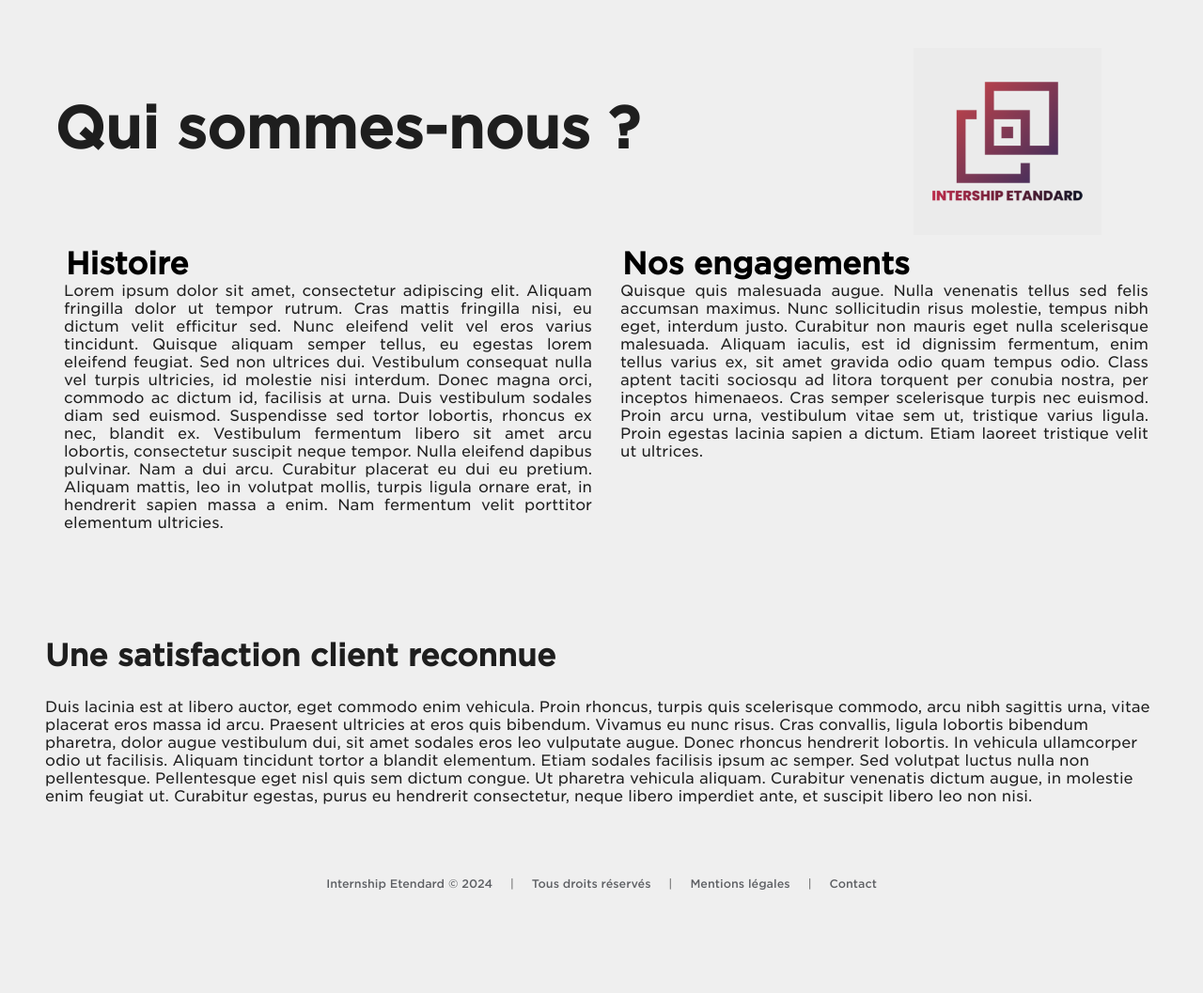
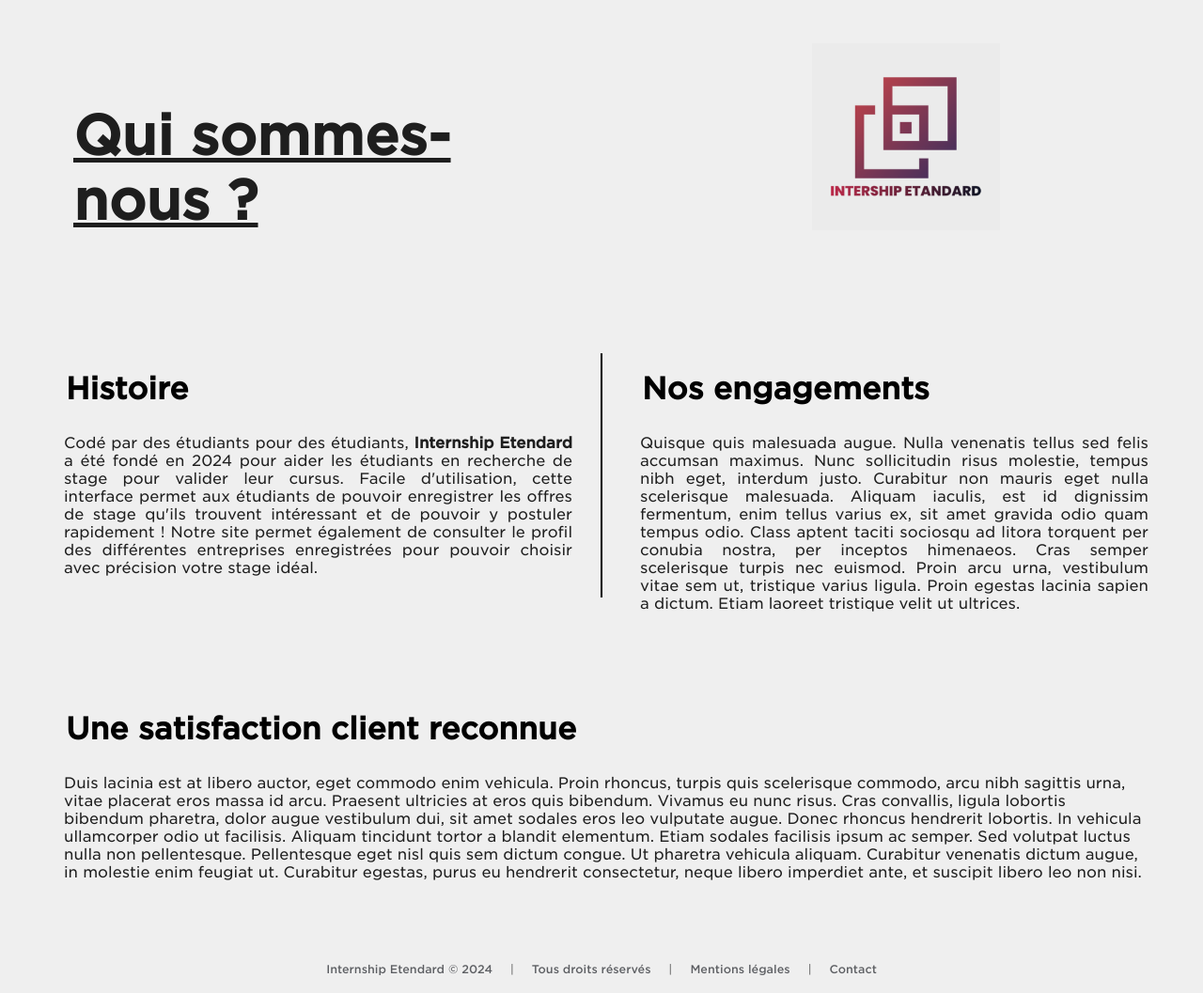
Before and after one commit to Yug0-o/Projet-WEB, a PHP site: page /about.html in a window 1280 px wide. Shown: the part 72-1129 px from the top of the page at 94% size. Before the commit the page ends 1019 px from the top, so only its background shows below. Run offline with PHP 8.4, Linux system fonts and the light colour scheme.

Commit message:
Upgrade of the visual design of the website

```diff
--- a/about.html
+++ b/about.html
@@ -20,12 +20,13 @@
 	   <section>
 
 			<div class="container">
-			<div class="box12">
+			<div class="boxlegalmention">
 			<div class="text-center"><h1>Qui sommes-nous ?</h1></div>
 			</div>
-			<div class="box22">
+			<div class="boxlegalmention">
 			<img src="./images/logo.png" class="img_legalmentions">
 			</div>
+
 
 
 
@@ -34,8 +35,11 @@
 			<div class="container">
 			<div class="boxlegalmention">
 				<h2>Histoire</h2>
-				<p>Lorem ipsum dolor sit amet, consectetur adipiscing elit. Aliquam fringilla dolor ut tempor rutrum. Cras mattis fringilla nisi, eu dictum velit efficitur sed. Nunc eleifend velit vel eros varius tincidunt. Quisque aliquam semper tellus, eu egestas lorem eleifend feugiat. Sed non ultrices dui. Vestibulum consequat nulla vel turpis ultricies, id molestie nisi interdum. Donec magna orci, commodo ac dictum id, facilisis at urna. Duis vestibulum sodales diam sed euismod. Suspendisse sed tortor lobortis, rhoncus ex nec, blandit ex. Vestibulum fermentum libero sit amet arcu lobortis, consectetur suscipit neque tempor. Nulla eleifend dapibus pulvinar. Nam a dui arcu. Curabitur placerat eu dui eu pretium. Aliquam mattis, leo in volutpat mollis, turpis ligula ornare erat, in hendrerit sapien massa a enim. Nam fermentum velit porttitor elementum ultricies.</p>
+				<p>Codé par des étudiants pour des étudiants, <b>Internship Etendard</b> a été fondé en 2024 pour aider les étudiants en recherche de stage pour valider leur cursus. Facile d'utilisation, cette interface permet aux étudiants de pouvoir enregistrer les offres de stage qu'ils trouvent intéressant et de pouvoir y postuler rapidement ! Notre site permet également de consulter le profil des différentes entreprises enregistrées pour pouvoir choisir avec précision votre stage idéal.</p>
 			</div>
+
+			<span class="vertical-line"></span>
+
 			<div class="boxlegalmention">
 				<h2>Nos engagements</h2>
 				<p>Quisque quis malesuada augue. Nulla venenatis tellus sed felis accumsan maximus. Nunc sollicitudin risus molestie, tempus nibh eget, interdum justo. Curabitur non mauris eget nulla scelerisque malesuada. Aliquam iaculis, est id dignissim fermentum, enim tellus varius ex, sit amet gravida odio quam tempus odio. Class aptent taciti sociosqu ad litora torquent per conubia nostra, per inceptos himenaeos. Cras semper scelerisque turpis nec euismod. Proin arcu urna, vestibulum vitae sem ut, tristique varius ligula. Proin egestas lacinia sapien a dictum. Etiam laoreet tristique velit ut ultrices.</p>
@@ -43,11 +47,11 @@
 			</div>
 			</article>
 
-			<br>
+
 
 			<article>
 			<div class="container">
-			<div class="box12">
+			<div class="boxlegalmention">
 				<h2>Une satisfaction client reconnue</h2>
 				<p>Duis lacinia est at libero auctor, eget commodo enim vehicula. Proin rhoncus, turpis quis scelerisque commodo, arcu nibh sagittis urna, vitae placerat eros massa id arcu. Praesent ultricies at eros quis bibendum. Vivamus eu nunc risus. Cras convallis, ligula lobortis bibendum pharetra, dolor augue vestibulum dui, sit amet sodales eros leo vulputate augue. Donec rhoncus hendrerit lobortis. In vehicula ullamcorper odio ut facilisis. Aliquam tincidunt tortor a blandit elementum. Etiam sodales facilisis ipsum ac semper. Sed volutpat luctus nulla non pellentesque. Pellentesque eget nisl quis sem dictum congue. Ut pharetra vehicula aliquam. Curabitur venenatis dictum augue, in molestie enim feugiat ut. Curabitur egestas, purus eu hendrerit consectetur, neque libero imperdiet ante, et suscipit libero leo non nisi.</p>
 			</div>
--- a/assets/style.css
+++ b/assets/style.css
@@ -124,8 +124,6 @@ div.bordure {
 }
 
 .boxlegalmention h2 {
-    margin-top: -25px;
-    position: absolute;
     color: black;
     border-radius: 5px;
     padding: 2px;
@@ -143,7 +141,8 @@ div.bordure {
 .text-center h1 {
     padding: 30px;
     margin-top: 50px;
-    font-size: 5em;
+    font-size: 4.8em;
+    text-decoration: underline;
 }
 
 @media screen and (max-width: 650px) {
@@ -480,8 +479,8 @@ footer .text-center a {
 .img_legalmentions{
     width:200px;
     height:200px;
-    margin-right: 80px;
-    margin-top: 30px;
+    margin-top: 15px;
+    margin-left : 35%;
 }
 .textcontainer_accueil {
     width: 300px;
@@ -525,3 +524,11 @@ footer .text-center a {
 .box1-accueil p{
     margin-left: 500px;
 }
+
+
+.vertical-line{
+    border-left: 2px solid #000;
+    display: inline-block;
+    height: 260px;
+    margin: 20px 20px;
+}
```
